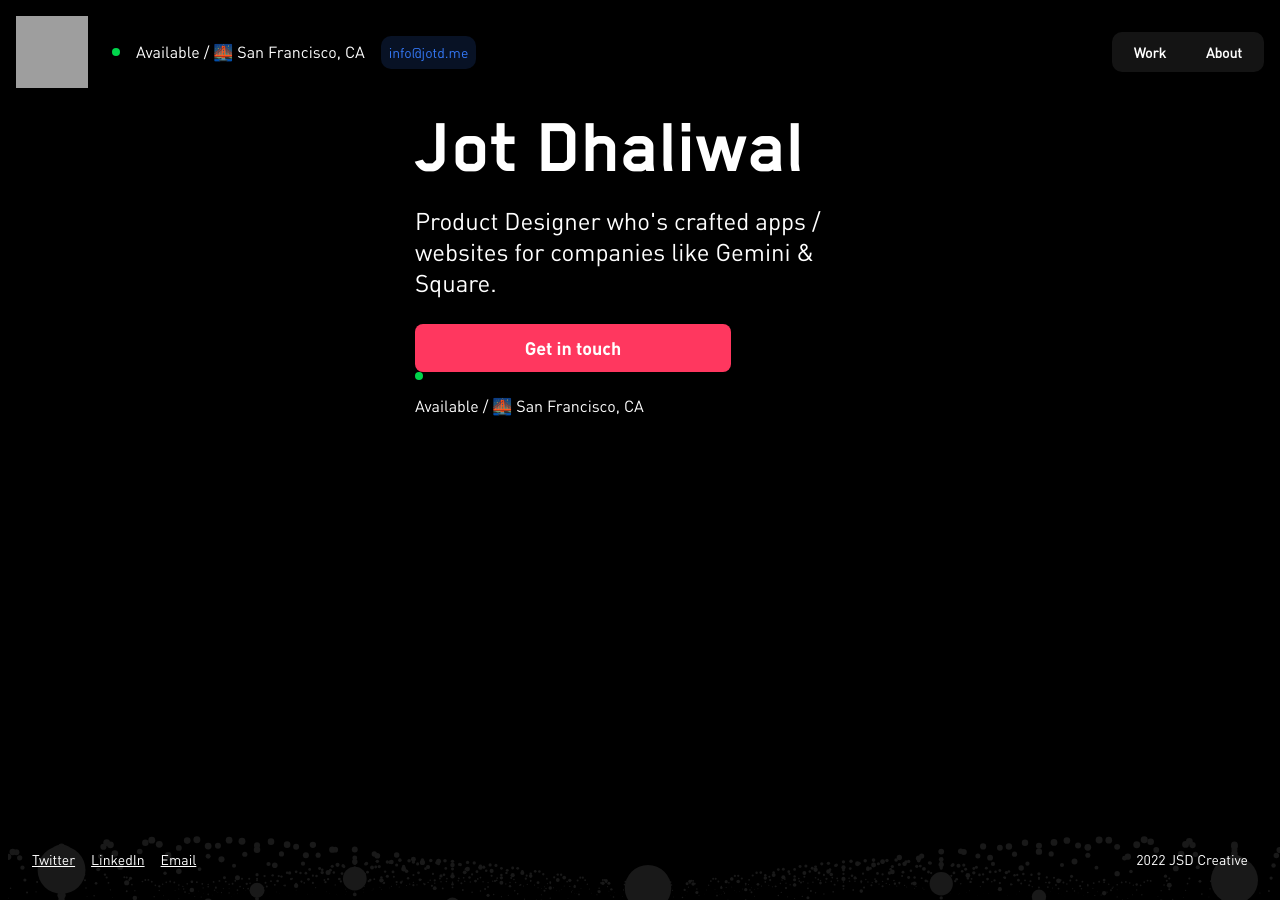
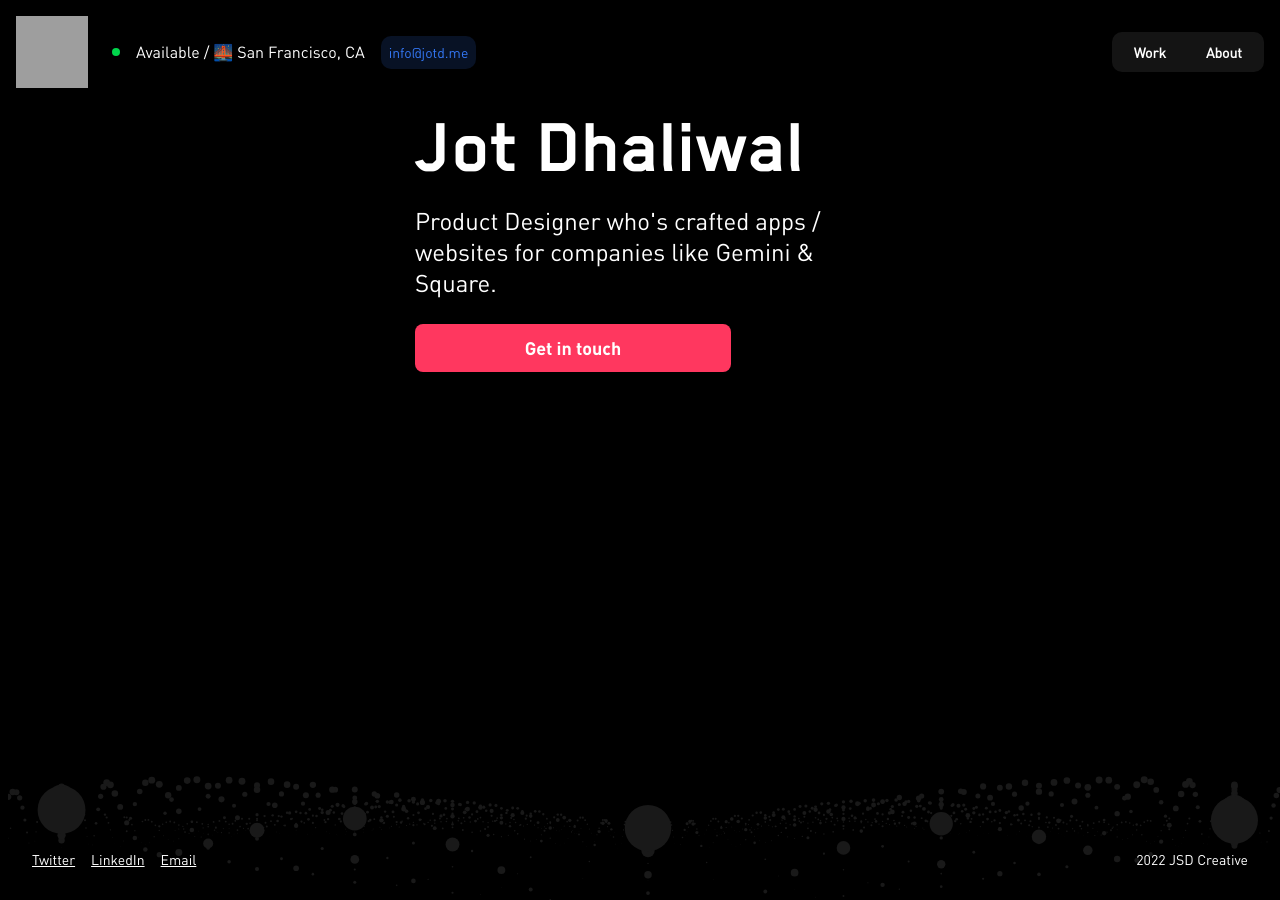
Before and after one commit to jotd/jotd-portfolio, a Jekyll site: the page index.html, which Jekyll copies as it is, in a window 1280 px wide and 900 px high. Built offline with Jekyll 4.4.1, drawn with Linux system fonts in a browser that asks for light colours; grey boxes are pictures that could not be loaded.

Commit message:
Update index.html

```diff
--- a/index.html
+++ b/index.html
@@ -49,10 +49,10 @@
       <div>
         <a class="cta-2" href="mailto:info@jotd.me?subject=Inquiry%20from%20website"> Get in touch</a>
       </div>
-      <div class="availability-block-2">
+      <!-- <div class="availability-block-2">
         <div class="dot"> </div>
         <p class="nav-block">Available / 🌉 San Francisco, CA</p>
-    </div>
+      </div> -->
    </div>
 
 
```
